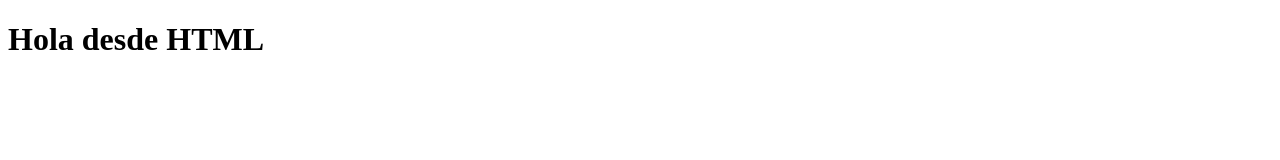
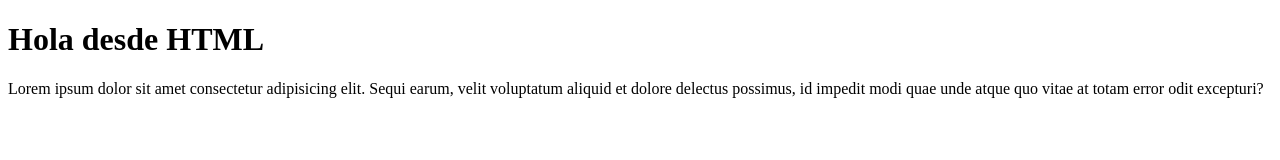
Before and after one commit to josepauluk/usodegit, a plain HTML site: page index.html in a window 1280 px wide. Drawn offline with Linux system fonts and the light colour scheme.

Commit message:
agregamos un parrafo

```diff
--- a/index.html
+++ b/index.html
@@ -8,6 +8,7 @@
 </head>
 <body>
     <h1>Hola desde HTML</h1>
+    <p>Lorem ipsum dolor sit amet consectetur adipisicing elit. Sequi earum, velit voluptatum aliquid et dolore delectus possimus, id impedit modi quae unde atque quo vitae at totam error odit excepturi?</p>
 
 </body>
 </html>
```
